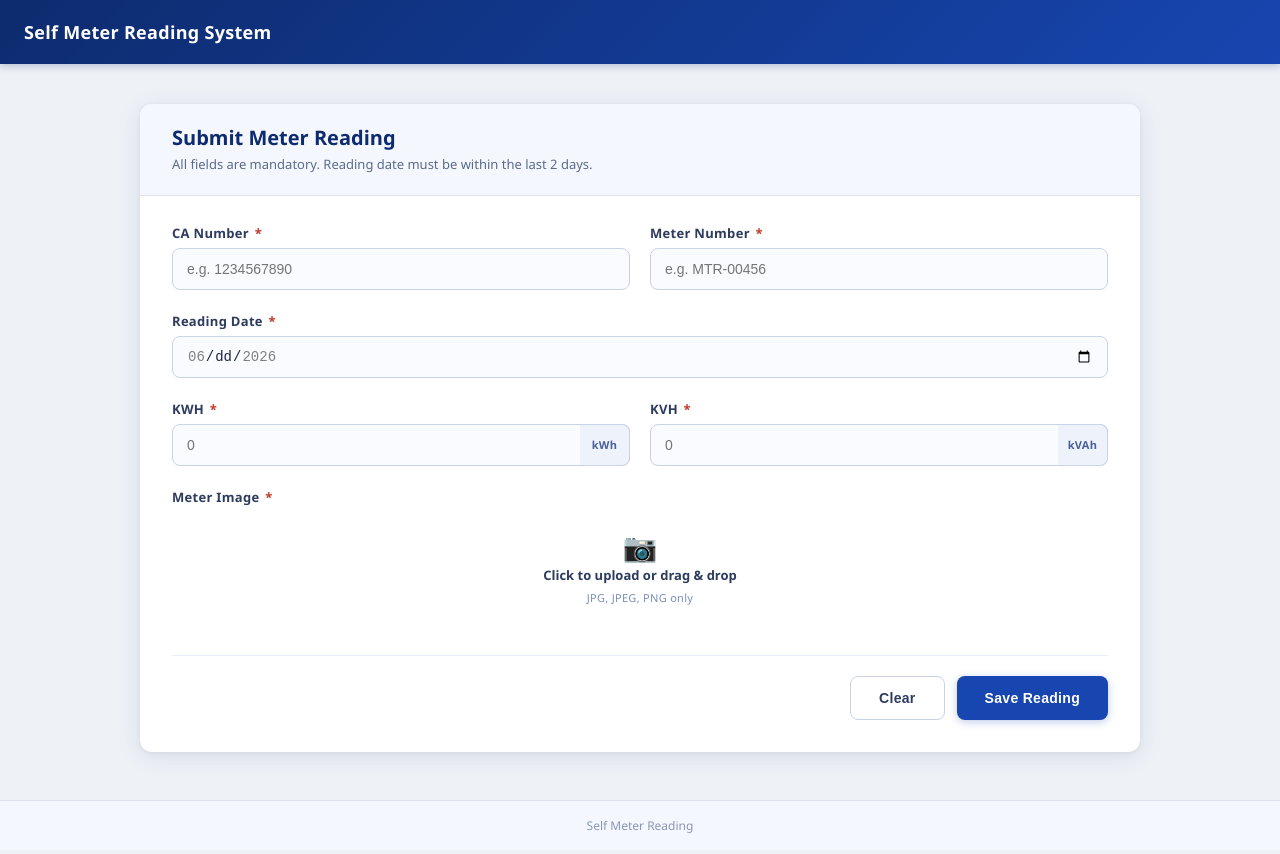
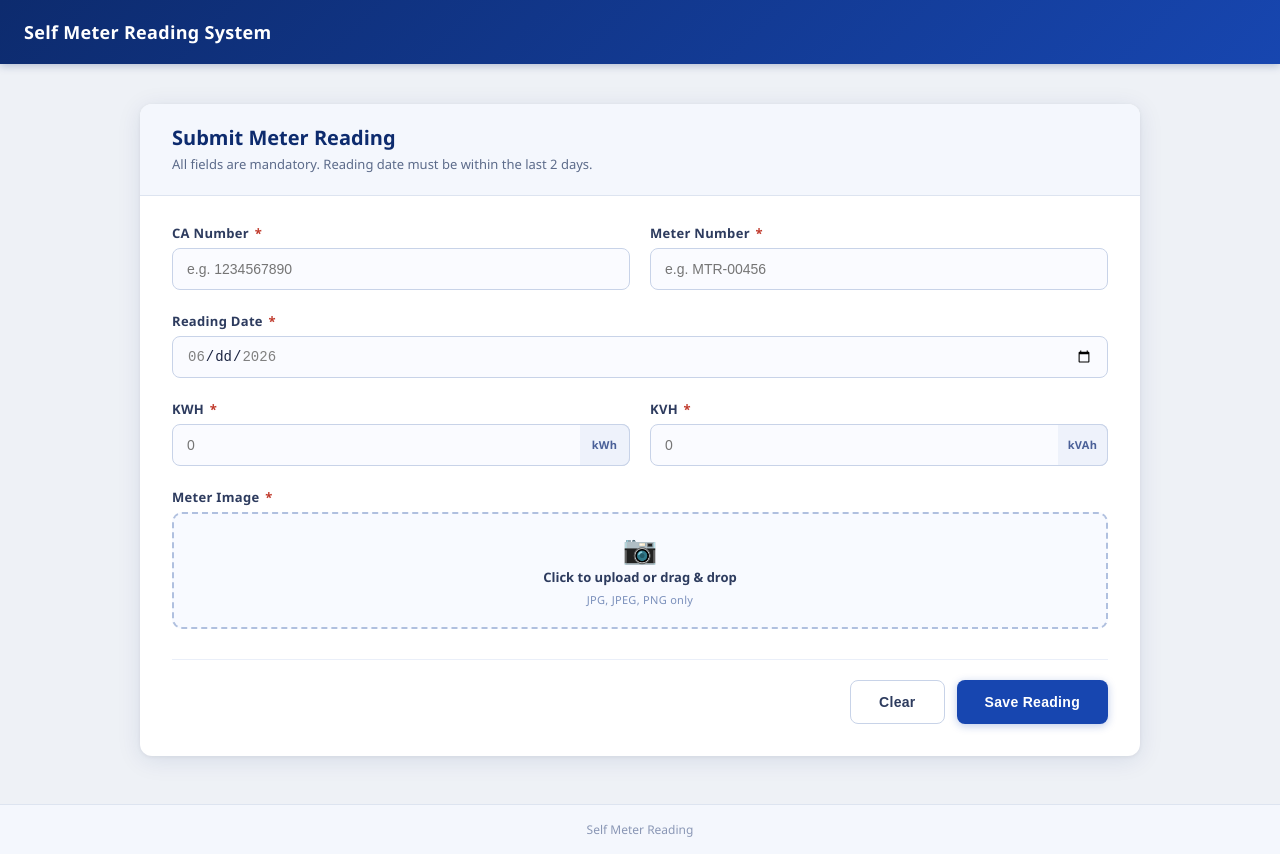
Before and after one commit to garimapurohit/selfMeterReading, a React app in the folder frontend/: page / in a window 1280 px wide. Built offline with nearby package versions, Linux system fonts and the light colour scheme; the HTML template or start-up script is replaced by a standard one.

Commit message:
image upload section changes

```diff
--- a/frontend/src/components/ImageUpload/ImageUpload.jsx
+++ b/frontend/src/components/ImageUpload/ImageUpload.jsx
@@ -9,7 +9,7 @@ const ImageUpload = ({ file, preview, error, onChange }) => {
       </label>
 
       <div
-        className={`imgUploadArea0
+        className={`imgUploadArea
           ${error ? "imgUploadArea_error" : ""}
           ${preview ? "imgUploadArea_hasfile" : ""}
         `}
```
